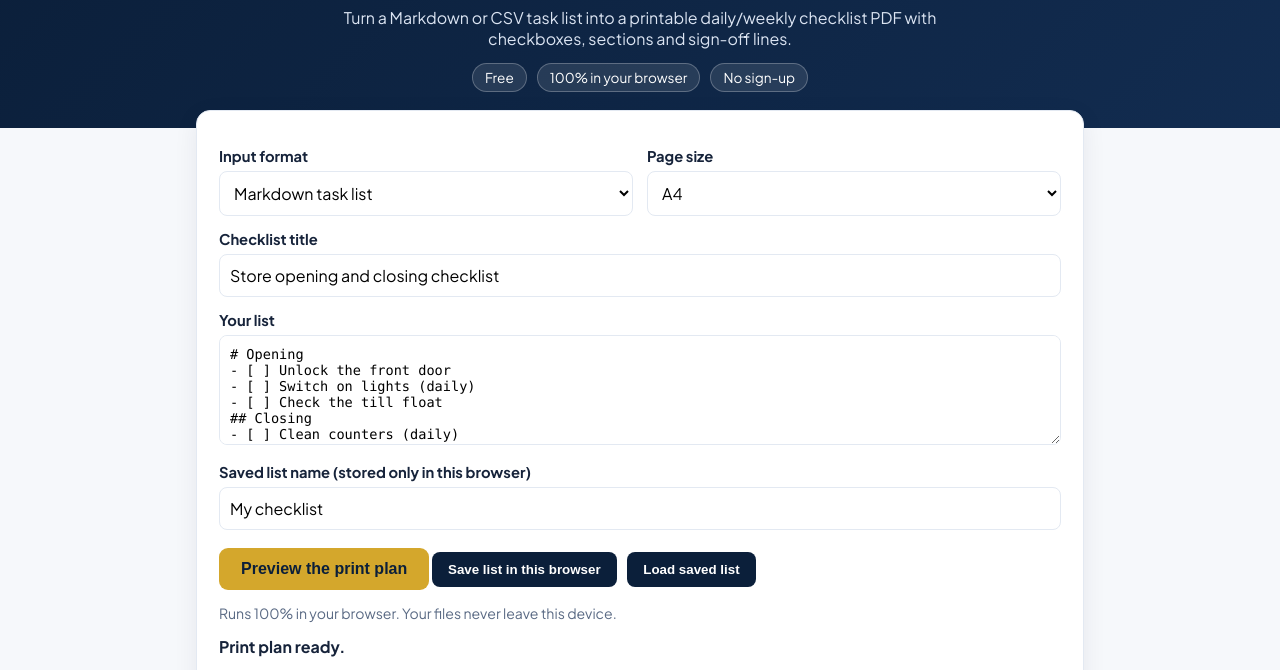
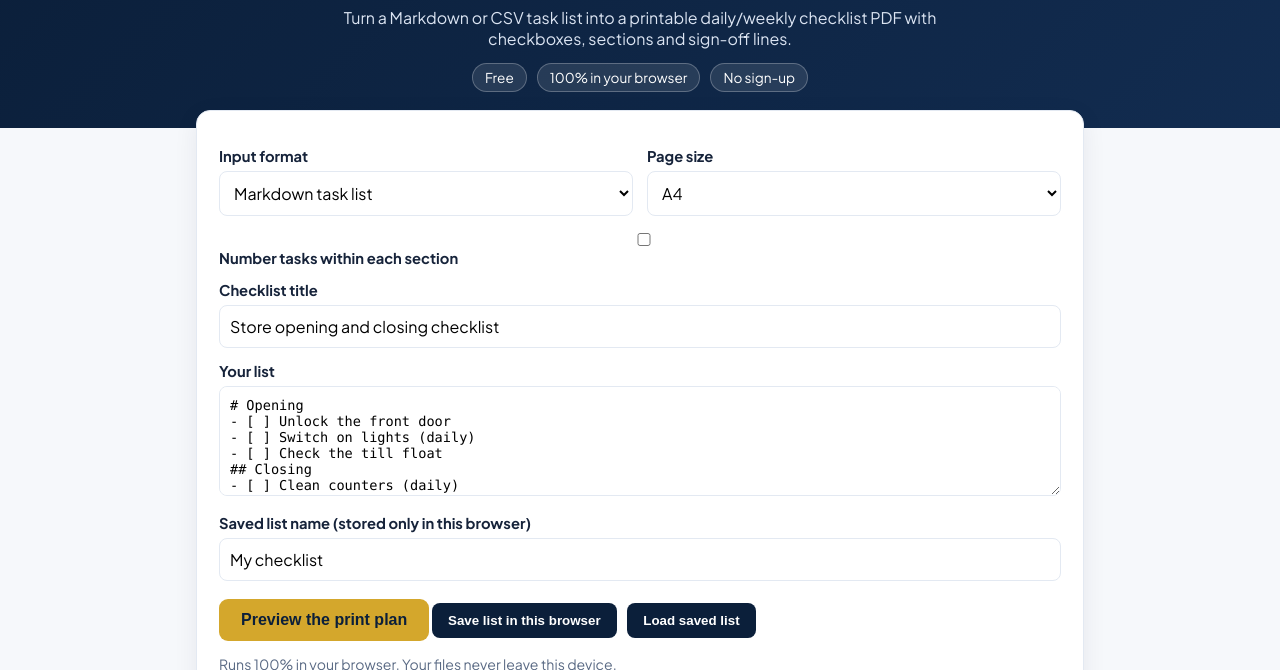
Before and after one commit to aamirtechs/checklist-print-forge, a website: page index.html in a window 1280 px wide. Both pictures are taken after a click on the button "Preview the print plan". Shown: the part 87-757 px from the top of the page. Drawn offline with Linux system fonts and the light colour scheme.

Commit message:
Add optional numbered task rows

```diff
--- a/index.html
+++ b/index.html
@@ -56,6 +56,7 @@ pre.out{background:#0b1f3a;color:#e8eefc;padding:14px;border-radius:10px;overflo
 <div><label for="format">Input format</label><select id="format"><option value="md">Markdown task list</option><option value="csv">CSV (section, task, frequency)</option></select></div>
 <div><label for="pageSize">Page size</label><select id="pageSize"><option value="A4">A4</option><option value="Letter">Letter</option></select></div>
 </div>
+<label><input id="numberTasks" type="checkbox"> Number tasks within each section</label>
 <label for="title">Checklist title</label>
 <input id="title" value="Store opening and closing checklist">
 <label for="data">Your list</label>
@@ -116,14 +117,14 @@ document.getElementById("run").addEventListener("click", function () {
   if (!lastSections.length || !lastSections.some(function (s) { return s.items.length; })) {
     msg.textContent = "No tasks found. Use - [ ] lines or CSV rows."; msg.className = "msg err"; return;
   }
-  lastPlan = L.planLayout(lastSections, { pageSize: document.getElementById("pageSize").value });
+  lastPlan = L.planLayout(lastSections, { pageSize: document.getElementById("pageSize").value, numberTasks: document.getElementById("numberTasks").checked });
   var s = L.summariseChecklist(lastSections);
   var html = "<p><strong>" + s.totalItems + " tasks</strong> in " + s.sections + " sections, planned over <strong>" + lastPlan.pageCount + " page(s)</strong> (" + lastPlan.pageSize + ").</p>";
   lastPlan.pages.forEach(function (pg, pi) {
     html += "<h3>Page " + (pi + 1) + "</h3><table>";
     pg.forEach(function (row) {
       if (row.type === "section") html += "<tr><th colspan=\"3\">" + esc(row.title) + "</th></tr>";
-      else html += "<tr><td style=\"width:28px\">&#9744;</td><td>" + esc(row.task) + "</td><td>" + esc(L.frequencyBadge(row)) + "</td></tr>";
+      else html += "<tr><td style=\"width:28px\">&#9744;</td><td>" + (row.number ? esc(row.number + ". ") : "") + esc(row.task) + "</td><td>" + esc(L.frequencyBadge(row)) + "</td></tr>";
     });
     html += "</table>";
   });
@@ -164,7 +165,7 @@ async function buildPdf() {
         y -= plan.itemRowHeight + 2;
       } else {
         pg.drawRectangle({ x: plan.margin, y: y - 2, width: 10, height: 10, borderWidth: 1 });
-        var label = row.task + (L.frequencyBadge(row) ? "  [" + L.frequencyBadge(row) + "]" : "");
+        var label = (row.number ? row.number + ". " : "") + row.task + (L.frequencyBadge(row) ? "  [" + L.frequencyBadge(row) + "]" : "");
         pg.drawText(label.slice(0, 95), { x: plan.margin + 16, y: y, size: 11, font: font });
         y -= plan.itemRowHeight;
       }
--- a/src/logic.js
+++ b/src/logic.js
@@ -77,15 +77,20 @@ function planLayout(sections, opts) {
   const pages = [];
   let page = [];
   let used = 0;
+  let sectionItemNumber = 0;
   function pushPage() { if (page.length) pages.push(page); page = []; used = 0; }
   (sections || []).forEach((section) => {
+    sectionItemNumber = 0;
     const headerCost = sectionRowHeight;
     if (used + headerCost > usable && page.length) pushPage();
     page.push({ type: "section", title: section.title });
     used += headerCost;
     section.items.forEach((item) => {
+      sectionItemNumber++;
       if (used + itemRowHeight > usable && page.length) pushPage();
-      page.push({ type: "item", task: item.task, frequency: item.frequency || "", section: section.title });
+      const row = { type: "item", task: item.task, frequency: item.frequency || "", section: section.title };
+      if (o.numberTasks) row.number = sectionItemNumber;
+      page.push(row);
       used += itemRowHeight;
     });
   });
```
Also changed, not shown: tests/logic.test.js (+9 -0 lines).
